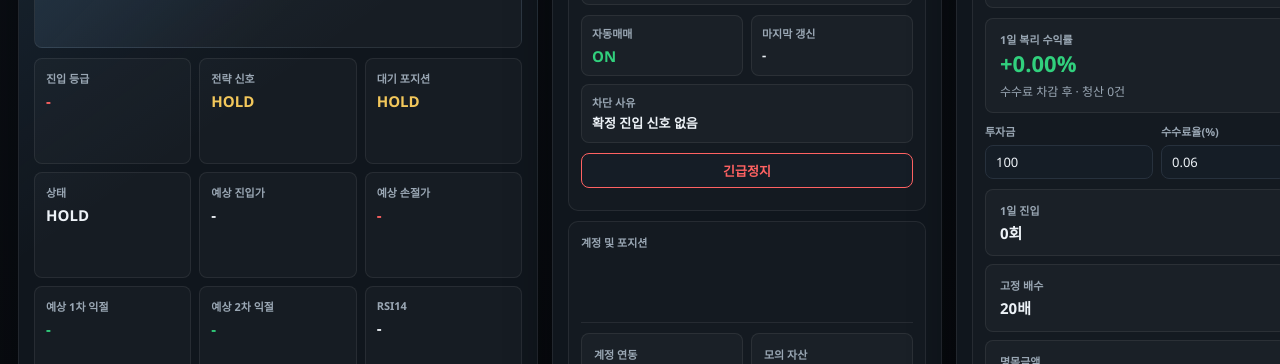
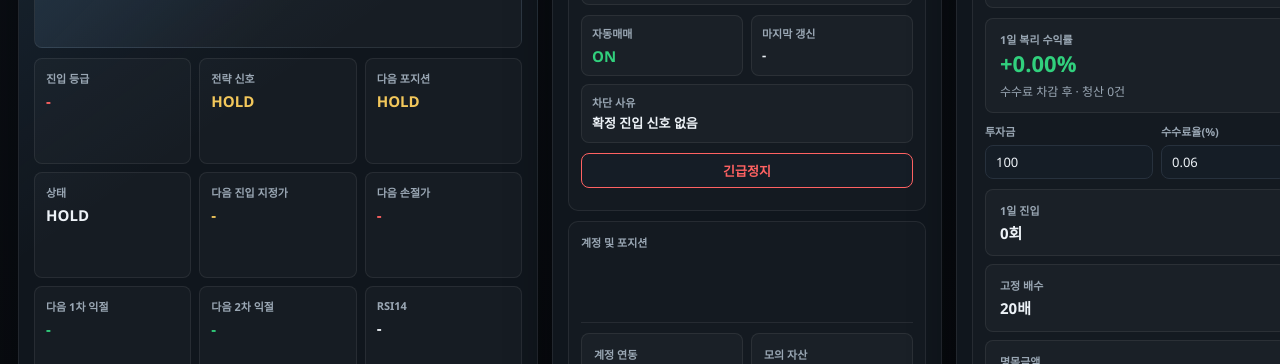
Before and after one commit to YONGHYNG/STOCK_WEB, a React (Vite) app in the folder frontend/: page / in a window 1280 px wide. Shown: the part 238-602 px from the top of the page. Built offline with nearby package versions, Linux system fonts and the light colour scheme; no server answers.

Commit message:
- 다음 진입가 표시

```diff
--- a/frontend/src/App.jsx
+++ b/frontend/src/App.jsx
@@ -17,6 +17,7 @@ const DEFAULT_STATUS = {
   order_size_btc: 0.001,
   paper_position: null,
   paper_account: null,
+  pending_entry: null,
 }
 
 const INITIAL = {
--- a/frontend/src/components/SignalCard.jsx
+++ b/frontend/src/components/SignalCard.jsx
@@ -41,10 +41,16 @@ function paperPnl(direction, entry, current) {
 
 export function SignalCard({ signal, price, status }) {
   const paper = status?.paper_position
+  const pendingEntry = status?.pending_entry
   const hasPaper = Boolean(paper)
   const direction = signal?.direction ?? 'HOLD'
   const summary = signal?.timeframe_summary?.['1m'] ?? signal?.timeframe_summary?.['5m'] ?? {}
-  const plannedDirection = signal?.planned_direction ?? summary?.plan_direction ?? direction
+  const plannedDirection = pendingEntry?.direction ?? signal?.planned_direction ?? summary?.plan_direction ?? direction
+  const hasNextPlan = plannedDirection === 'LONG' || plannedDirection === 'SHORT'
+  const nextEntryPrice = hasNextPlan ? pendingEntry?.entry_price ?? signal?.entry_price : null
+  const nextStopLoss = hasNextPlan ? pendingEntry?.stop_loss ?? signal?.stop_loss : null
+  const nextTakeProfit1 = hasNextPlan ? pendingEntry?.take_profit_1 ?? signal?.take_profit_1 : null
+  const nextTakeProfit2 = hasNextPlan ? pendingEntry?.take_profit_2 ?? signal?.take_profit_2 : null
   const activeDirection = paper?.direction
   const displayDirection = hasPaper
     ? `PAPER ${activeDirection}`
@@ -75,18 +81,19 @@ export function SignalCard({ signal, price, status }) {
   const signalMetrics = [
     { label: '진입 등급', value: GRADE_LABELS[signal?.entry_grade] ?? '-', tone: gradeTone(signal?.entry_grade) },
     { label: '전략 신호', value: strategySignal, tone: strategySignal.startsWith('WAIT') ? 'tone-wait' : toneClass(direction) },
-    { label: '대기 포지션', value: plannedDirection, tone: toneClass(plannedDirection) },
+    { label: '다음 포지션', value: plannedDirection, tone: toneClass(plannedDirection) },
     { label: '상태', value: state, tone: state.startsWith('WAIT') ? 'tone-wait' : '' },
-    { label: '예상 진입가', value: money(signal?.entry_price) },
-    { label: '예상 손절가', value: money(signal?.stop_loss), tone: 'tone-short' },
-    { label: '예상 1차 익절', value: money(signal?.take_profit_1), tone: 'tone-long' },
-    { label: '예상 2차 익절', value: money(signal?.take_profit_2), tone: 'tone-long' },
+    { label: pendingEntry ? '대기 중인 진입 지정가' : '다음 진입 지정가', value: money(nextEntryPrice), tone: toneClass(plannedDirection) },
+    { label: '다음 손절가', value: money(nextStopLoss), tone: 'tone-short' },
+    { label: '다음 1차 익절', value: money(nextTakeProfit1), tone: 'tone-long' },
+    { label: '다음 2차 익절', value: money(nextTakeProfit2), tone: 'tone-long' },
     { label: 'RSI14', value: rsi },
     { label: '1분봉 거래량 배수', value: volumeRatio },
     { label: 'MA90 / MA200', value: `${money(summary?.ma90)} / ${money(summary?.ma200)}` },
     { label: '지지 / 돌파', value: `${money(summary?.support_level)} / ${money(summary?.breakout_level)}` },
   ]
-  const metrics = hasPaper ? [...positionMetrics, ...signalMetrics.slice(0, 3)] : signalMetrics
+  const nextPositionMetrics = signalMetrics.filter((_, index) => [0, 1, 2, 4, 5, 6, 7].includes(index))
+  const metrics = hasPaper ? [...positionMetrics, ...nextPositionMetrics] : signalMetrics
 
   return (
     <div className="signal-card">
```
Also changed, not shown: 2 other files (tests, documents, lock files or other folders).
